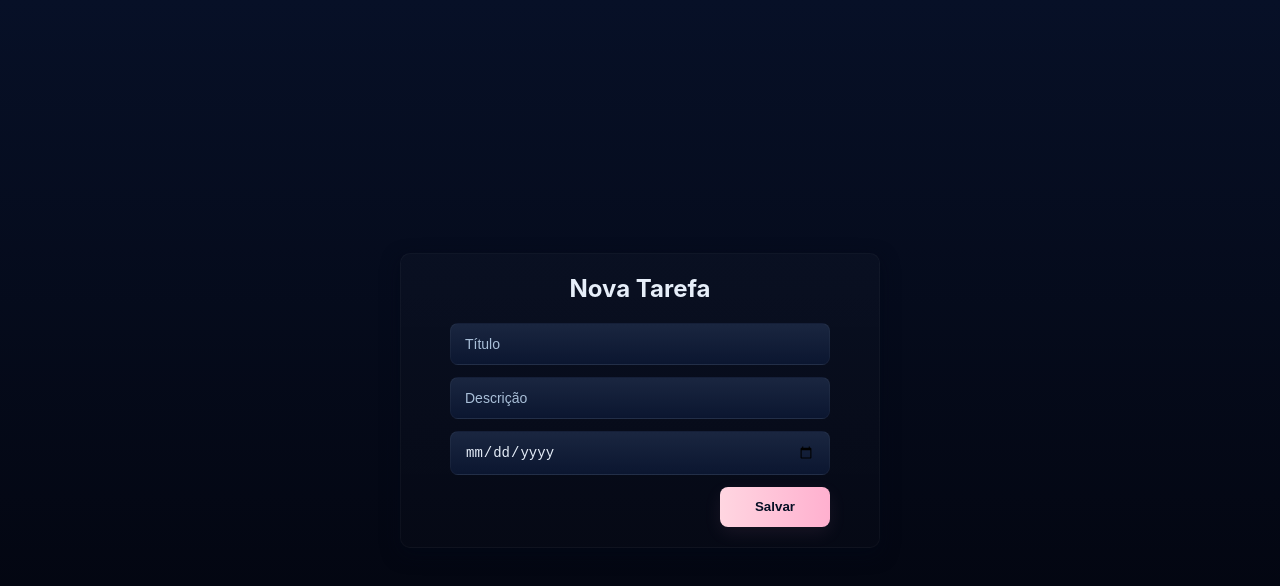
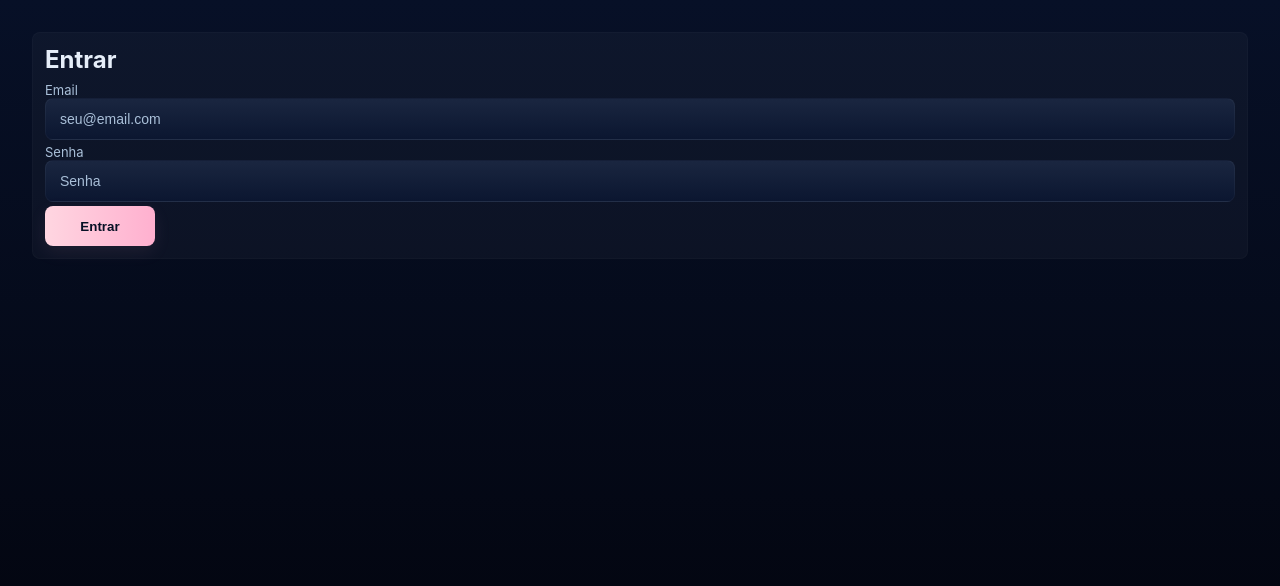
Before and after one commit to luhelenals/task-app-web, a React (Create React App) app in the folder frontend/: page /login in a window 1280 px wide. Shown: the top 586 px of the page. Built offline with nearby package versions, Linux system fonts and the light colour scheme.

Commit message:
feat: atualizar rotas para react-router-dom@6 e integrar fluxo de login

```diff
--- a/frontend/package.json
+++ b/frontend/package.json
@@ -13,6 +13,7 @@
     "@testing-library/user-event": "^13.5.0",
     "react": "^19.2.0",
     "react-dom": "^19.2.0",
+    "react-router-dom": "^6.30.1",
     "react-scripts": "5.0.1",
     "web-vitals": "^2.1.4"
   },
--- a/frontend/src/App.js
+++ b/frontend/src/App.js
@@ -1,11 +1,20 @@
 import './App.css';
 import { TaskWrapper } from './components/taskWrapper';
+import { Routes, Route } from 'react-router-dom';
+import { LoginForm } from './components/loginForm';
+import { TaskForm } from './components/taskForm';
+import { RegisterForm } from './components/registerForm';
+import { Tasks } from './components/tasks';
 
 function App() {
   return (
-    <div className="App">
-      <TaskWrapper></TaskWrapper>
-    </div>
+    <Routes>
+      <Route path="/login" element={<LoginForm />} />
+      <Route path="/tasks/create" element={<TaskForm />} />
+      <Route path="*" element={<LoginForm />} />
+      <Route path="/register" element={<RegisterForm />} />
+      <Route path="/tasks" element={<Tasks/>} />
+    </Routes>
   );
 }
 
--- a/frontend/src/components/loginForm.js
+++ b/frontend/src/components/loginForm.js
@@ -1,6 +1,8 @@
 import React, { useState } from 'react';
+import { useNavigate } from 'react-router-dom';
 
 export const LoginForm = () => {
+  const navigate = useNavigate();
   const [form, setForm] = useState({ email: '', password: '' });
   const [loading, setLoading] = useState(false);
   const [error, setError] = useState(null);
@@ -28,12 +30,11 @@ export const LoginForm = () => {
       }
 
       const data = await res.json();
-      console.log('Signin response:', data);
 
-      if (data.token) {
-        localStorage.setItem('token', data.token);
+      if (data.access_token) {
+        localStorage.setItem('token', data.access_token);
       }
-      // opcional: redirecionar o usuário ou atualizar contexto de auth aqui
+      navigate('/tasks/create');
 
     } catch (err) {
       console.error(err);
--- a/frontend/src/index.js
+++ b/frontend/src/index.js
@@ -1,12 +1,15 @@
 import React from 'react';
 import ReactDOM from 'react-dom/client';
+import { BrowserRouter } from 'react-router-dom';
 import App from './App';
 import reportWebVitals from './reportWebVitals';
 
 const root = ReactDOM.createRoot(document.getElementById('root'));
 root.render(
   <React.StrictMode>
-    <App />
+    <BrowserRouter>
+      <App />
+    </BrowserRouter>
   </React.StrictMode>
 );
 
```
Also changed, not shown: 1 other file (tests, documents, lock files or other folders).
